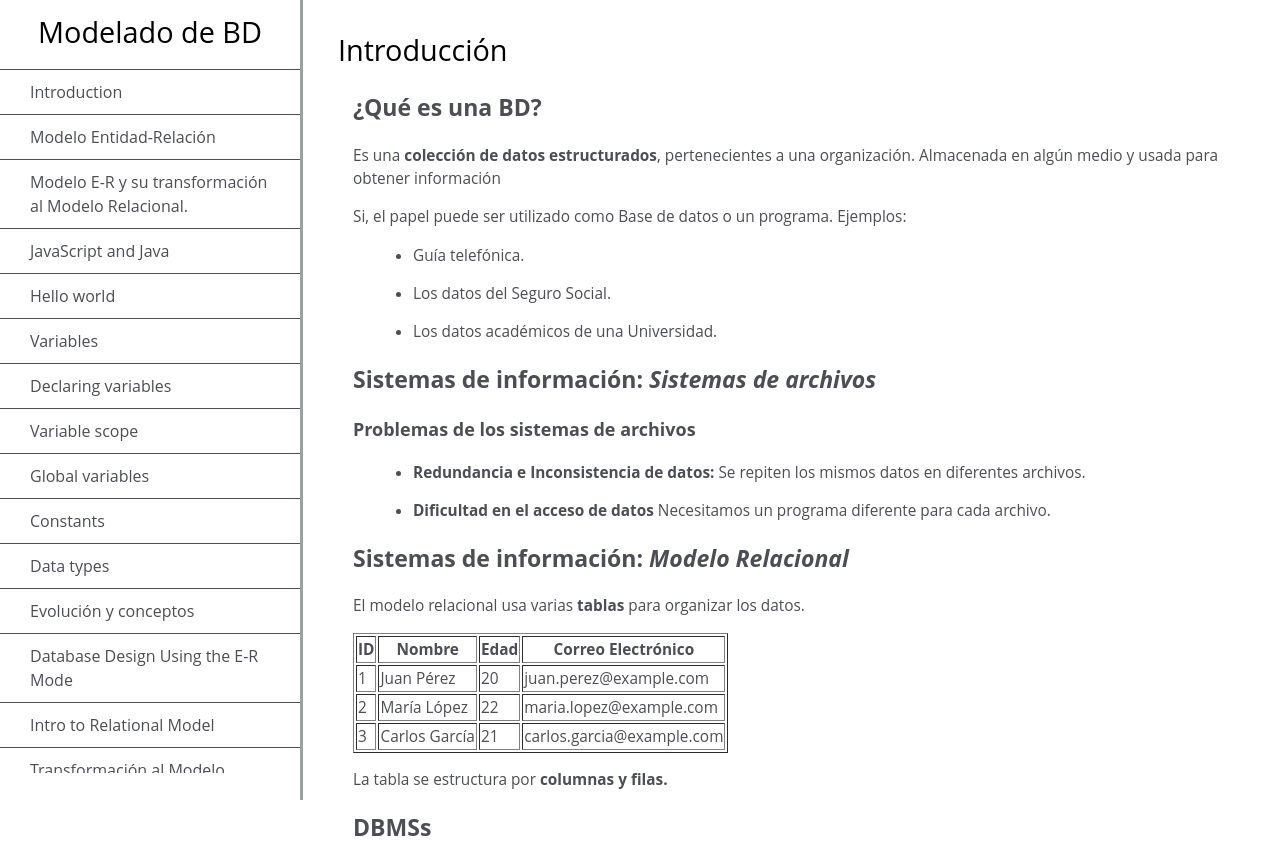
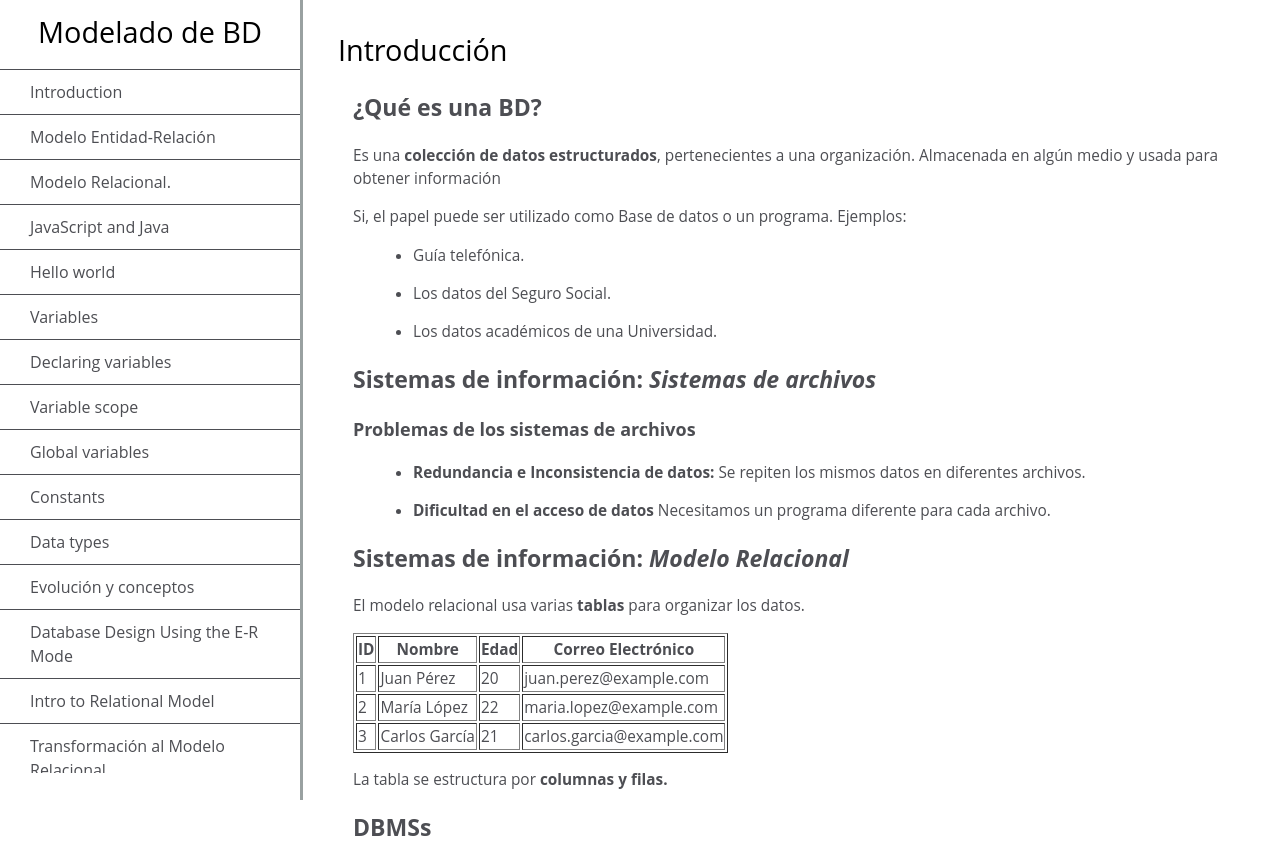
Before and after one commit to juansuarezb/modelado-bd-paso-a-paso, a plain HTML site: page index.html in a window 1280 px wide. Shown: the top 848 px of the page. Drawn offline with Linux system fonts and the light colour scheme.

Commit message:
Update index.html

```diff
--- a/index.html
+++ b/index.html
@@ -14,8 +14,8 @@
           >
         </li>
         <li>
-          <a class="nav-link" href="#What_you_should_already_know"
-            >Modelo E-R y su transformación al Modelo Relacional.</a
+          <a class="nav-link" href="#while_statement"
+            >Modelo Relacional.</a
           >
         </li>
         <li>
@@ -176,8 +176,10 @@
         </article>
       </section>
       <section class="main-section" id="What_you_should_already_know">
-        <header>What you should already know</header>
-        <article></article>
+        <header></header>
+        <article>
+
+        </article>
       </section>
       <section class="main-section" id="JavaScript_and_Java">
         <header>JavaScript and Java</header>
@@ -260,7 +262,7 @@
         </article>
       </section>
       <section class="main-section" id="while_statement">
-        <header>while statement</header>
+        <header>Modelo relacional</header>
         <article></article>
       </section>
       <section class="main-section" id="Function_declarations">
```
